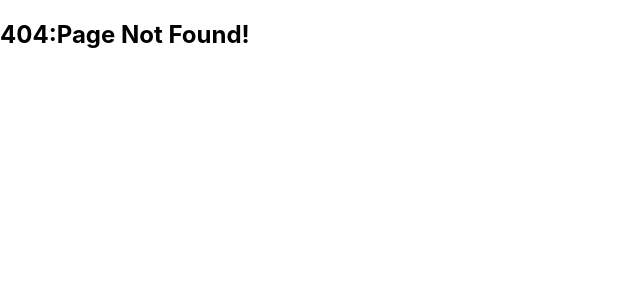
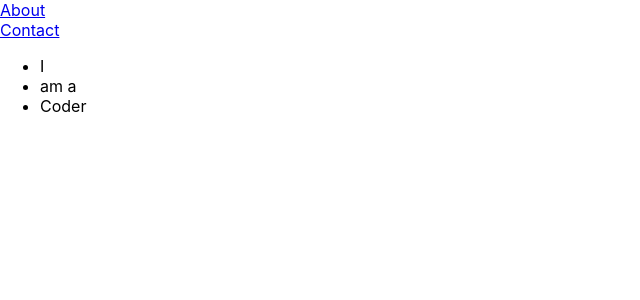
Before and after one commit to MrDawit/Portafoglio_react, a React (Create React App) app in the folder portafoglio/: page /contact in a window 1280 px wide. Before the commit this address led to /404. Shown: the top 300 px of the page, without its empty margins (0-640 px from the left). Built offline with nearby package versions, Linux system fonts and the light colour scheme.

Commit message:
basic navbar

```diff
--- a/portafoglio/src/App.js
+++ b/portafoglio/src/App.js
@@ -13,14 +13,14 @@ import {
 //Pages
 import MainPage from './pages';
 import NotFoundPage from './pages/404';
-import BioPage from './pages/bioPage';
+import ContactPage from './pages/contactPage';
 
 class App extends Component {
     render() {
         return <Router>
             <Switch>
             <Route exact path='/' component={MainPage} />
-            <Route exact path='/bio' component={BioPage} />
+            <Route exact path='/contact' component={ContactPage} />
             <Route exact path ='/404' component={NotFoundPage} />
             <Redirect to='/404' />
             </Switch>
--- /dev/null
+++ b/portafoglio/src/components/Navbar/index.js
@@ -0,0 +1,25 @@
+import React from "react";
+import "./style.css";
+
+// Depending on the current path, this component sets the "active" class on the appropriate navigation link item
+function Navbar() {
+  return (
+    <nav className="navbar navbar-expand-lg navbar-light bg-light">
+      <div>
+        <a className="navbar-brand" href="/">
+        About
+      </a>
+      </div>
+      <div>
+      <a className="navbar-brand" href="/contact">
+        Contact
+      </a>
+      </div>
+      {/* <a className="navbar-brand" href="/portfolio">
+        Portfolio
+      </a> */}
+    </nav>
+  );
+}
+
+export default Navbar;
--- /dev/null
+++ b/portafoglio/src/components/Navbar/style.css
@@ -0,0 +1,3 @@
+nav.navbar.navbar-default {
+  margin-bottom: 0;
+}
--- a/portafoglio/src/pages/bioPage.jsx
+++ /dev/null
@@ -1,18 +0,0 @@
-import React from 'react';
-
-
-
-const BioPage = () => {
-
-    return (
-        <div>
-            <ul>
-                {["I ","am a ","Coder"].map((bio, idx) =>{
-                    return <li key={idx}>{bio}</li>
-                })}
-            </ul>
-        </div>
-        );
-};
-
-export default BioPage;
--- /dev/null
+++ b/portafoglio/src/pages/contactPage.jsx
@@ -0,0 +1,19 @@
+import React from 'react';
+import Navbar from '../components/Navbar';
+
+
+const ContactPage = () => {
+
+    return (
+        <div>
+            <Navbar/>
+            <ul>
+                {["I ","am a ","Coder"].map((contact, idx) =>{
+                    return <li key={idx}>{contact}</li>
+                })}
+            </ul>
+        </div>
+        );
+};
+
+export default ContactPage;
--- a/portafoglio/src/pages/index.jsx
+++ b/portafoglio/src/pages/index.jsx
@@ -1,13 +1,15 @@
 import React from 'react';
 import { Link } from 'react-router-dom';
-
+import Navbar from '../components/Navbar';
 
 const MainPage = () => {
 
     return (
+
         <div>
+            <Navbar/>
             <h3>Welcome to My Portfolio </h3>
-            <small>Main <Link to='/loaned'>Page</Link></small>
+            <small>Main <Link to='/bio'>Page</Link></small>
         </div>
         );
 };
```
Also changed, not shown: 1 other file (tests, documents, lock files or other folders).
